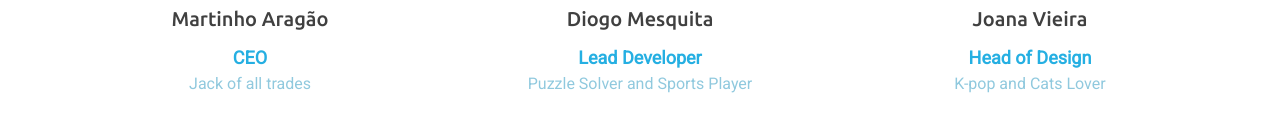
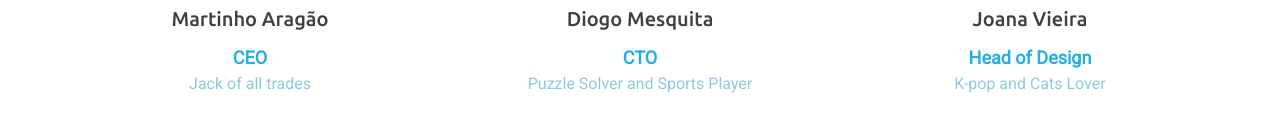
Before and after one commit to glick-startup/glick-startup.github.io, a plain HTML site: page index.html in a window 1280 px wide. Shown: the part 1830-1967 px from the top of the page. Drawn offline with Linux system fonts and the light colour scheme.

Commit message:
Lead developer? CTO? Im too sleepy for this xD

```diff
--- a/index.html
+++ b/index.html
@@ -109,7 +109,7 @@
 	                  <li class="col-xs-12 col-sm-4 col-lg-4 team">
                          <img class="teampic" src="assets/images/Diogo.png">
 	                     <h4>Diogo Mesquita</h4>
-                          <p><b>Lead Developer</b><br><span class="sub">Puzzle Solver and Sports Player</span></p>
+                          <p><b>CTO</b><br><span class="sub">Puzzle Solver and Sports Player</span></p>
 	                  </li>
 	                  <li class="col-xs-12 col-sm-4 col-lg-4 team">
                           <img class="teampic" src="assets/images/Jani.png">
```
